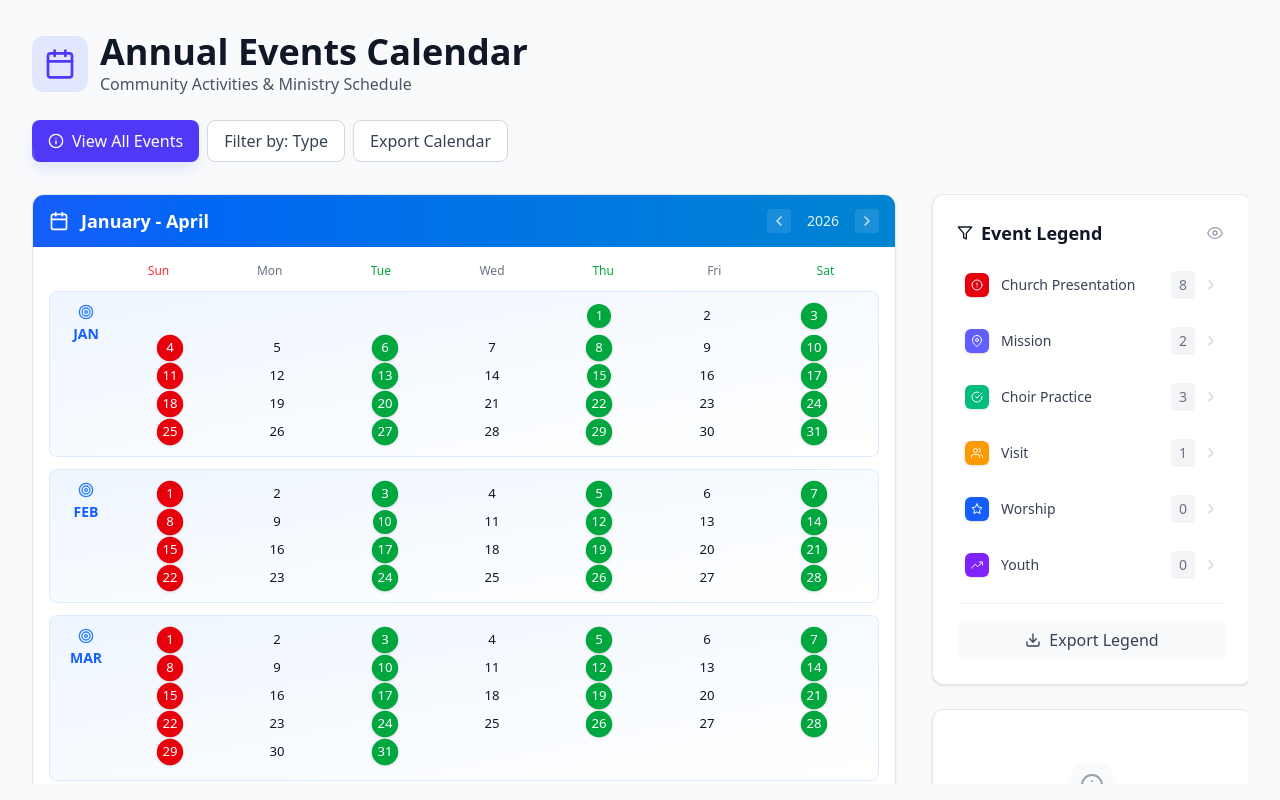
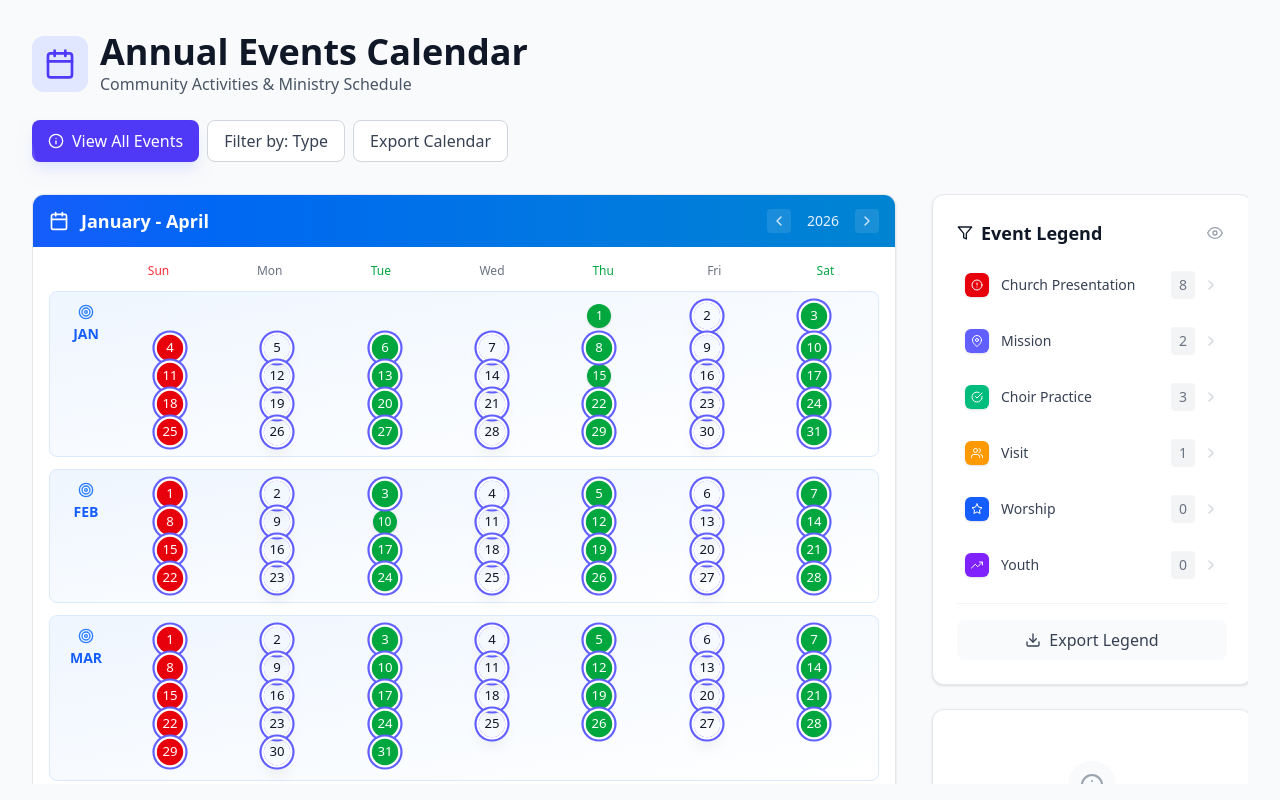
Before and after one commit to jeffkaberagithara-guru/pcea-calendar, a React (Vite) app: page / in a window 1280 px wide. Built offline with nearby package versions, Linux system fonts and the light colour scheme.

Commit message:
Updated Quarter One component

```diff
--- a/src/components/QuarterOne.jsx
+++ b/src/components/QuarterOne.jsx
@@ -2,7 +2,7 @@ import React from 'react';
 import { ChevronLeft, ChevronRight, Calendar, Target } from 'react-feather';
 import { getMonthData, getEventTypeColor, ALL_MONTHS, WEEKDAYS } from "../events";
 
-function QuarterOne({ events, onEventSelect, selectedEvent }) {
+function QuarterOne({ events, onEventSelect, selectedEvent, filterType = 'all' }) {
     const year = 2026;
     const title = "January - April";
     const subTitle = "2026";
@@ -109,35 +109,65 @@ function QuarterOne({ events, onEventSelect, selectedEvent }) {
                                                     const isSelected = selectedEvent?.id === dayEvent?.id || selectedEvent?.id === genericId;
 
                                                     // Determine styling based on day of week and events
-                                                    let isPracticeDay = !dayEvent && (dayIndex === 2 || dayIndex === 4 || dayIndex === 6);
-                                                    let isPresentationDay = !dayEvent && dayIndex === 0;
-                                                    const isHighlightDay = dayIndex === 0 || dayIndex === 2 || dayIndex === 4 || dayIndex === 6;
+                                                    let isPracticeDay = (dayIndex === 2 || dayIndex === 4 || dayIndex === 6);
+                                                    let isPresentationDay = dayIndex === 0;
+
+                                                    // Filtering logic:
+                                                    // If filter is 'all', show all highlights
+                                                    // If filter is 'presentation', show only Sundays (and other presentation events)
+                                                    // If filter is 'practice', show only Tue/Thu/Sat (and other practice events)
+                                                    // Otherwise, show only events matching the category
+
+                                                    let shouldHighlight = false;
+                                                    let highlightColor = "";
+
+                                                    if (filterType === 'all') {
+                                                        if (isPracticeDay) {
+                                                            shouldHighlight = true;
+                                                            highlightColor = "bg-green-600";
+                                                        } else if (isPresentationDay) {
+                                                            shouldHighlight = true;
+                                                            highlightColor = "bg-red-600";
+                                                        } else if (dayEvent) {
+                                                            shouldHighlight = true;
+                                                            highlightColor = getEventTypeColor(dayEvent.category);
+                                                        }
+                                                    } else if (filterType === 'presentation') {
+                                                        if (isPresentationDay || (dayEvent && dayEvent.category === 'presentation')) {
+                                                            shouldHighlight = true;
+                                                            highlightColor = "bg-red-600";
+                                                        }
+                                                    } else if (filterType === 'practice') {
+                                                        if (isPracticeDay || (dayEvent && dayEvent.category === 'practice')) {
+                                                            shouldHighlight = true;
+                                                            highlightColor = "bg-green-600";
+                                                        }
+                                                    } else {
+                                                        // For other specific filters, only highlight if there's an actual event or it matches
+                                                        if (dayEvent && dayEvent.category === filterType) {
+                                                            shouldHighlight = true;
+                                                            highlightColor = getEventTypeColor(dayEvent.category);
+                                                        }
+                                                    }
 
                                                     let cellBase = "w-6 h-6 flex items-center justify-center text-xs rounded-full cursor-pointer transition-all duration-200 relative";
-                                                    let cellStyle = theme.hoverBg + " text-gray-900";
-
-                                                    if (dayIndex === 2 || dayIndex === 4 || dayIndex === 6 || isPracticeDay) {
-                                                        cellStyle = `bg-green-600 text-white font-medium shadow-sm hover:bg-green-700 hover:scale-110`;
-                                                    } else if (isPresentationDay || (dayIndex === 0 && !dayEvent)) {
-                                                        cellStyle = `bg-red-600 text-white font-medium shadow-sm hover:bg-red-700 hover:scale-110`;
-                                                    } else if (dayEvent && isHighlightDay) {
-                                                        cellStyle = `${getEventTypeColor(dayEvent.category)} text-white font-medium shadow-sm hover:opacity-90 hover:scale-110`;
-                                                    }
+                                                    let cellStyle = shouldHighlight
+                                                        ? `${highlightColor} text-white font-medium shadow-sm hover:opacity-90 hover:scale-110`
+                                                        : `${theme.hoverBg} text-gray-900`;
 
                                                     if (isSelected) {
-                                                        cellStyle += " scale-110 z-10";
+                                                        cellStyle += " scale-110 z-10 ring-2 ring-offset-2 ring-indigo-500 shadow-lg";
+                                                    } else if (shouldHighlight) {
+                                                        cellStyle += " hover:scale-110";
                                                     }
 
                                                     return (
                                                         <div key={dayIndex} className="flex-1 flex justify-center">
                                                             <div
                                                                 onClick={() => {
-                                                                    if (dayEvent || isPracticeDay || isPresentationDay) {
-                                                                        if (isSelected) {
-                                                                            onEventSelect(null);
-                                                                        } else if (dayEvent) {
+                                                                    if (dayEvent) {
                                                                         onEventSelect(dayEvent);
-                                                                        } else {
+                                                                    } else if (isPracticeDay || isPresentationDay) {
                                                                         onEventSelect({
                                                                             id: `generic-${month.index}-${day}`,
                                                                             title: isPracticeDay ? "Choir Practice" : "Church Presentation",
@@ -149,7 +179,6 @@ function QuarterOne({ events, onEventSelect, selectedEvent }) {
                                                                             day: day,
                                                                             year: year
                                                                         });
-                                                                        }
                                                                     }
                                                                 }}
                                                                 className={`${cellBase} ${cellStyle}`}
```
Lines whose indentation alone changed are shown as unchanged.
